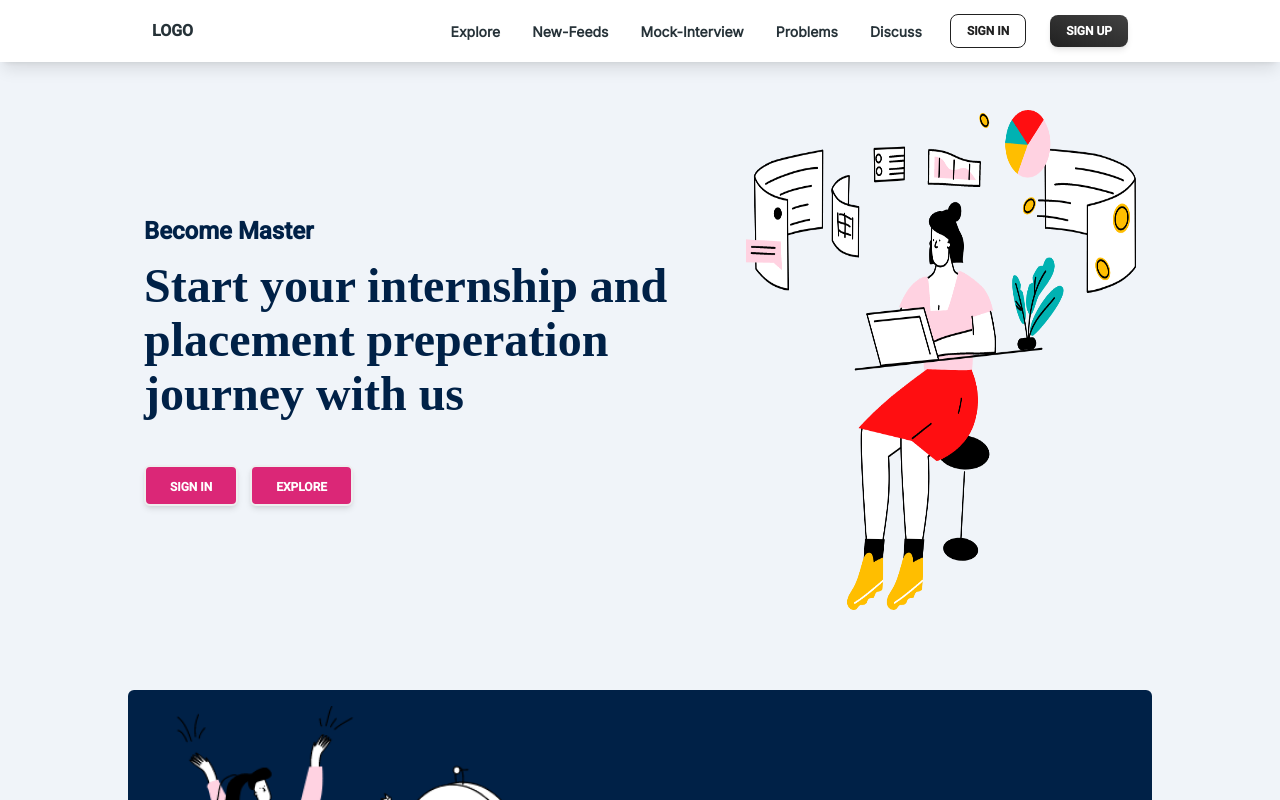
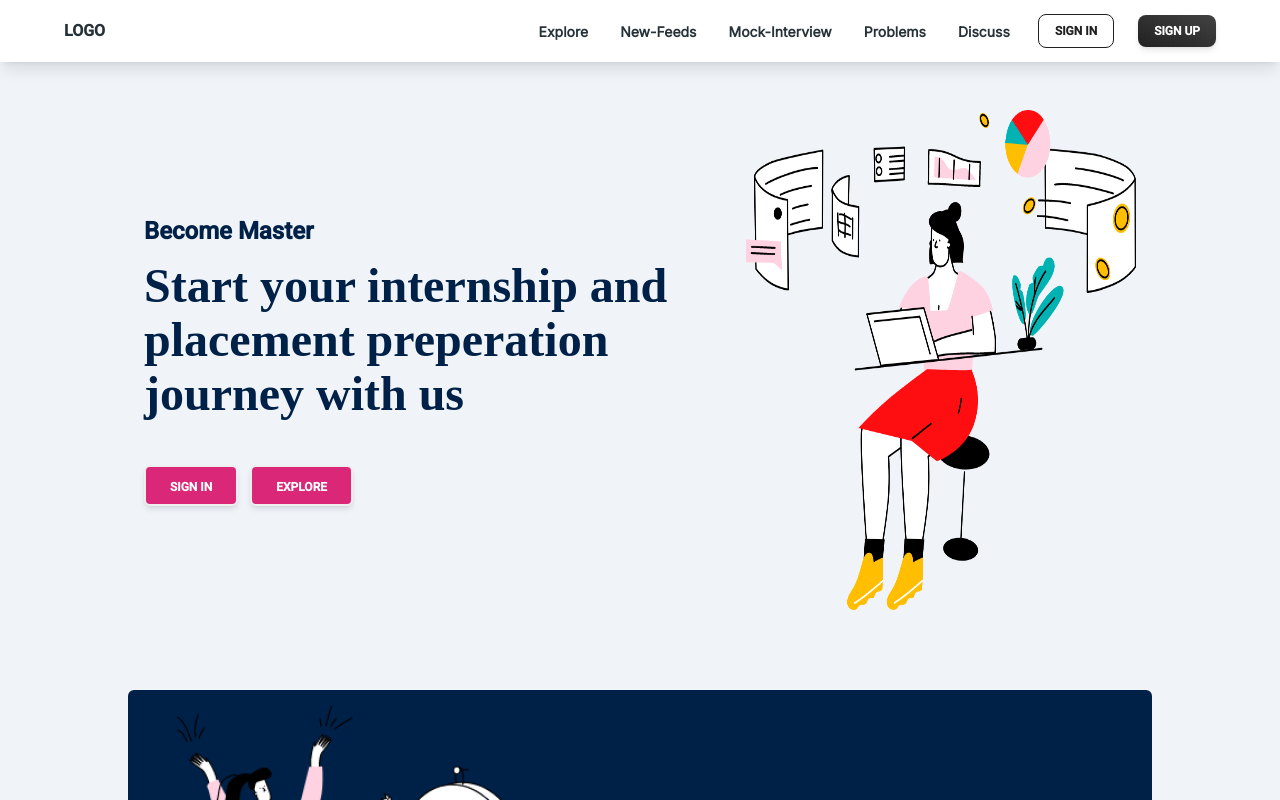
Before and after one commit to JKP-2001/Dhanda_Frontend, a React (Create React App) app: page / in a window 1280 px wide. Shown: the top 800 px of the page. Built offline with nearby package versions, Linux system fonts and the light colour scheme; a web font is replaced by a local one.

Commit message:
Refactor Auth and OnBoarding APIs Integration

```diff
--- a/src/Components/Auth/Login_Comp.jsx
+++ b/src/Components/Auth/Login_Comp.jsx
@@ -49,6 +49,8 @@ const Login = (props) => {
         setLoading(true);
 
         const response = await Signin(userState);
+
+        console.log({response});
 
 
 
--- a/src/Components/Nav.jsx
+++ b/src/Components/Nav.jsx
@@ -97,7 +97,7 @@ const Nav = () => {
 
 
       <div className="sticky top-0 z-30 select-none bg-white shadow-lg w-screen ">
-        <div className=" mx-auto px-6 py-3 mt-0 w-[100%]  lg:w-[80%] ">
+        <div className=" mx-auto py-3 mt-0 w-[96%]  md:w-[90%] ">
           <div className="flex items-center justify-between text-blue-gray-900">
             <Typography
               as={Link}
```
